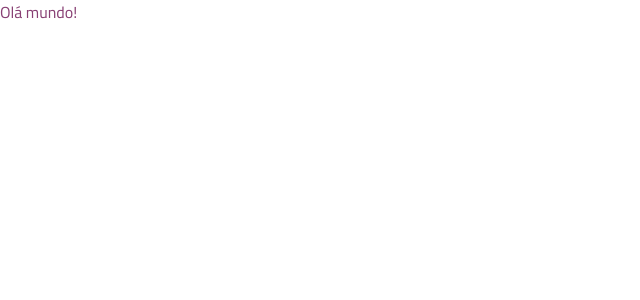
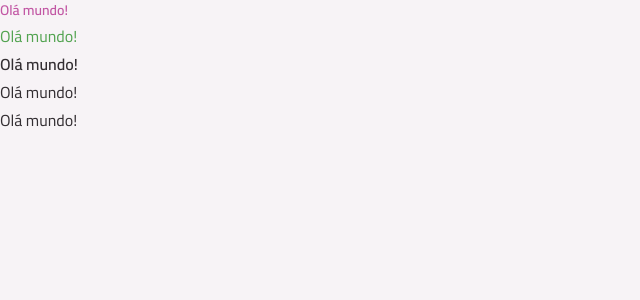
Before and after one commit to weslleyrufino/rocketseat-react-todo, a React (Vite) app: page / in a window 1280 px wide. Shown: the top 300 px of the page, without its empty margins (0-640 px from the left). Built offline with nearby package versions, Linux system fonts and the light colour scheme.

Commit message:
Configurando class-variance-authority

```diff
--- a/index.html
+++ b/index.html
@@ -11,7 +11,8 @@
     <link href="https://fonts.googleapis.com/css2?family=Cairo:wght@600&family=Rubik&display=swap" rel="stylesheet" />
     <title>rocketseat-react-todo</title>
   </head>
-  <body>
+
+  <body class="bg-gray-100">
     <div id="root"></div>
     <script type="module" src="/src/main.tsx"></script>
   </body>
--- a/package.json
+++ b/package.json
@@ -11,6 +11,7 @@
   },
   "dependencies": {
     "@tailwindcss/vite": "^4.2.2",
+    "class-variance-authority": "^0.7.1",
     "react": "^19.2.4",
     "react-dom": "^19.2.4",
     "tailwindcss": "^4.2.2"
--- a/src/App.tsx
+++ b/src/App.tsx
@@ -1,8 +1,14 @@
+import Text from "./components/text"
+
 export default function App() {
-
+  // Aqui consigo ver de fato a funcionalidade do variant. Quando coloca o variant="" consigo ver as variantes que defini.
   return (
-    <>
-      <div className="text-pink-dark">Olá mundo!</div>
-    </>
-  )
+    <div className="flex flex-col gap-1">
+      <Text variant="body-sm-bold" className="text-pink-base">Olá mundo!</Text>
+      <Text className="text-green-base">Olá mundo!</Text>
+      <Text variant="body-md-bold" >Olá mundo!</Text>
+      <Text>Olá mundo!</Text>{/*Esses dois ultimos ficam igual, porque a variant defaul definida é a "body-md" */}
+      <Text variant="body-md">Olá mundo!</Text>
+    </div>
+  );
 }
--- /dev/null
+++ b/src/components/text.tsx
@@ -0,0 +1,41 @@
+import React from "react";
+import {cva, type VariantProps} from "class-variance-authority";
+
+
+export const textVariants = cva("font-sans text-gray-400", {
+    variants: {
+        variant:{
+            "body-sm-bold": "text-sm leading-5 font-semibold",
+            "body-md": "text-base leading-6 font-normal",
+            "body-md-bold": "text-base leading-6 font-semibold"
+        }
+    },
+    defaultVariants:{
+        variant: "body-md"
+    }
+});
+
+interface TextProps extends VariantProps<typeof textVariants> {
+    // Define qual tag HTML será usada. O keyof React.JSX.IntrinsicElements garante que só tags válidas sejam usadas.
+    // Exemplos válidos: "span"; "p"; "h1";"div"
+    as?: keyof React.JSX.IntrinsicElements;
+    className?: string;
+    children?: React.ReactNode;
+}
+
+export default function Text({
+    as = "span",// Passei "span" pois precisa ter um valor padrão.
+    variant,
+    className, // Classes CSS (normal do React)
+    children, // Conteúdo dentro do componente. Exemplo: <Text>Olá mundo</Text>
+    ...props // Pega qualquer outra propriedade que não esteja dentro do "as";
+}: TextProps){
+    return React.createElement(
+        as,
+        {
+            className: textVariants({variant, className}),
+            ...props,
+        },
+        children
+    );
+}// Parei em
```
Also changed, not shown: 1 other file (tests, documents, lock files or other folders).
